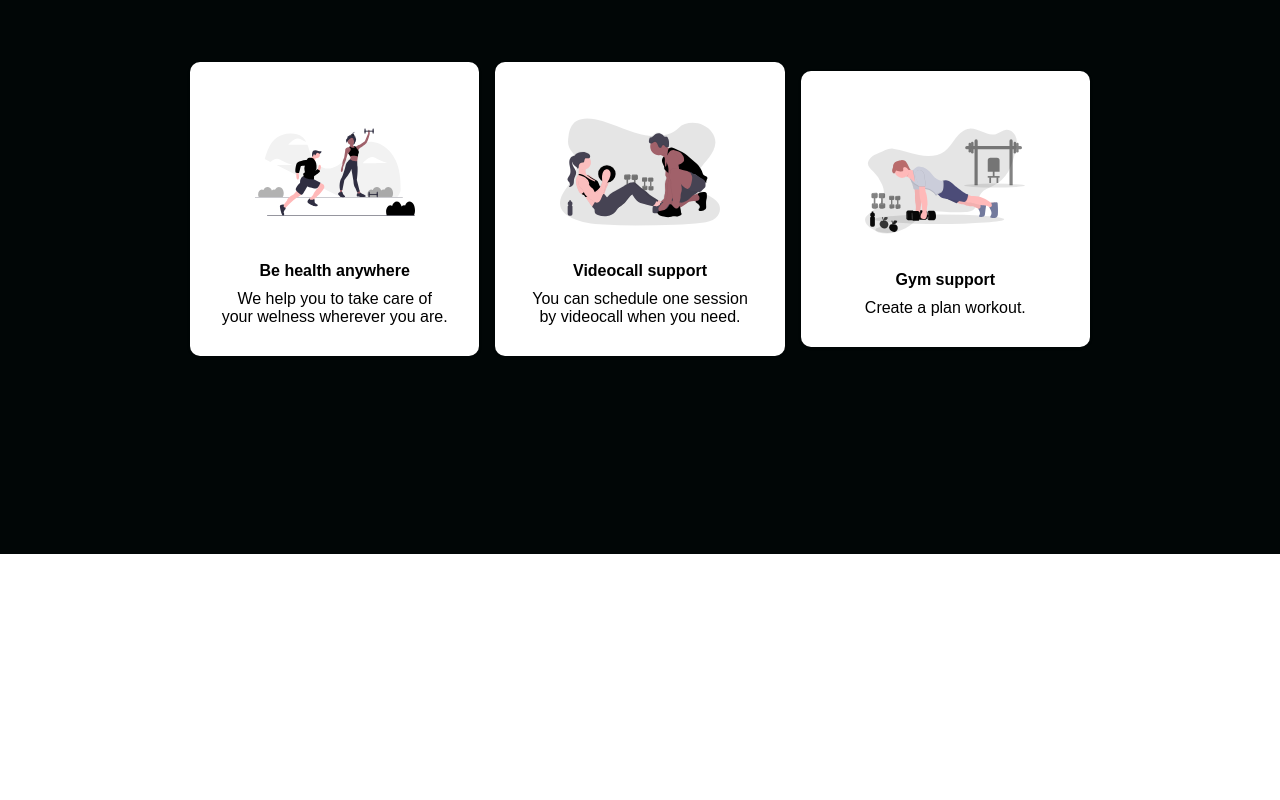
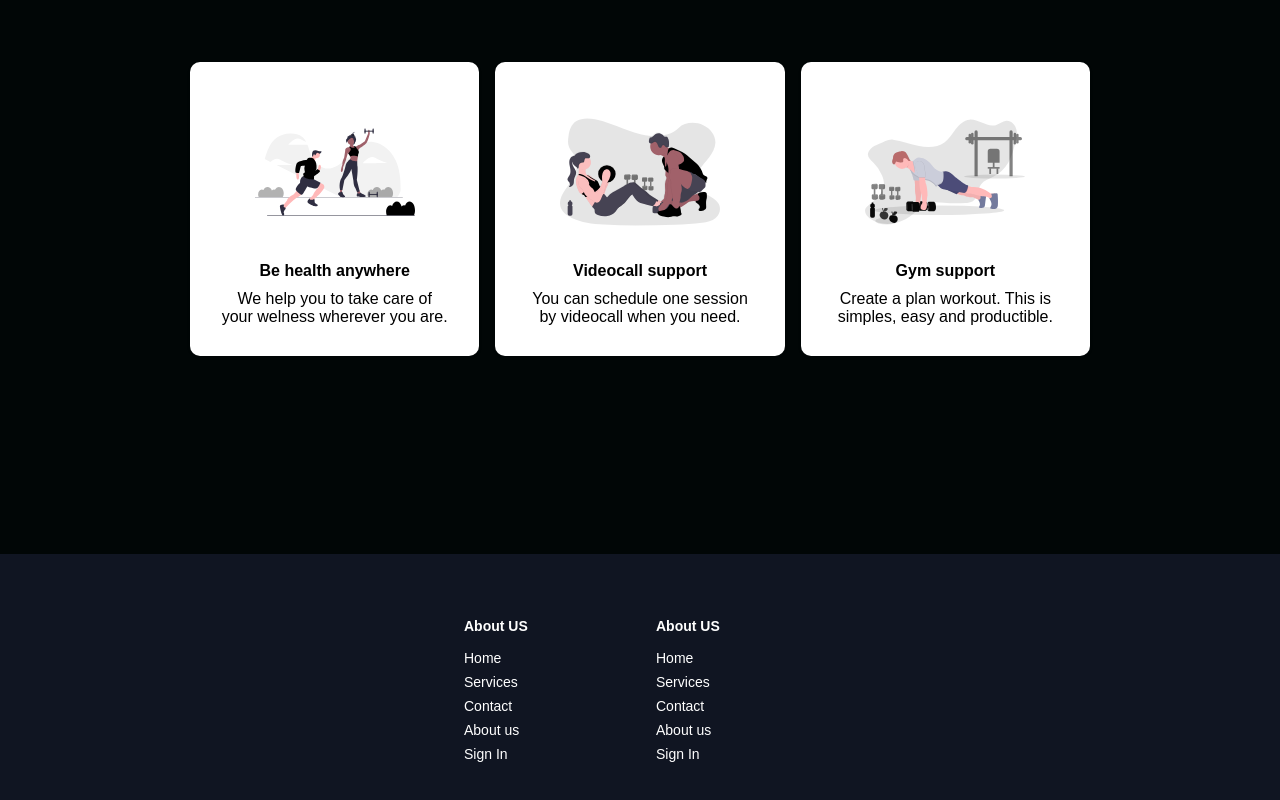
Before and after one commit to eduardobaia/react-websit-smooth-scroll, a React (Create React App) app: page / in a window 1280 px wide. Shown: the part 3706-4506 px from the top of the page. Before the commit the page ends 4260 px from the top, so only its background shows below. Built offline with nearby package versions, Linux system fonts and the light colour scheme; a web font is replaced by a local one.

Commit message:
putting footer fisrt things

```diff
--- a/src/App.js
+++ b/src/App.js
@@ -1,12 +1,19 @@
 import React from 'react';
 import './App.css';
-import { BrowserRouter as Router } from 'react-router-dom';
+import { BrowserRouter as Router, Route, Switch } from 'react-router-dom';
 import Home from './pages';
+import SigninPage from './pages/signin';
+
 
 function App() {
   return (
     <Router>
-      <Home/>
+
+      <Switch>
+        <Route path="/" component={Home} exact />
+        <Route path="/signin" component={SigninPage} exact />
+      </Switch>
+
     </Router>
   );
 }
--- /dev/null
+++ b/src/components/Footer/FooterElements.js
@@ -0,0 +1,69 @@
+import styled from 'styled-components';
+import { Link } from 'react-router-dom';
+
+export const FooterContainer = styled.footer`
+    background-color: #101522;
+`;
+
+export const FooterWrap = styled.div`
+    padding: 48px 24px;
+    display: flex;
+    flex-direction: column;
+    justify-content: center;
+    align-items: center;
+    max-width: 1100px;
+    margin: 0 auto;
+`;
+
+export const FooterLinksContainer = styled.div`
+    display: flex;
+    justify-content: center;
+
+    @media screen and (max-width: 820px){
+        padding-top: 32px;
+    }
+`;
+
+export const FooterLinksWrapper = styled.div`
+    display: flex;
+
+
+    @media screen and (max-width: 820px){
+        flex-direction: column;
+    }
+`;
+
+
+export const FooterLinkItems = styled.div`
+    display: flex;
+    flex-direction: column;
+    align-items: flex-start;
+    margin: 16px;
+    text-align: left;
+    width: 160px;
+    box-sizing: border-box;
+    color: #fff;
+
+    @media screen and (max-width: 420px){
+        margin: 0;
+        padding: 10px;
+        width: 100%;
+    }
+`;
+
+export const FooterLinkTitle = styled.h1`
+    font-size: 14px;
+    margin-bottom: 16px;
+`;
+
+export const FooterLink = styled(Link)`
+    color: #fff;
+    text-decoration: none;
+    margin-bottom: 0.5rem;
+    font-size: 14px;
+
+    &:hover {
+        color: #01bf71;
+        transition: 0.3s ease-in-out;
+    }
+`;
--- /dev/null
+++ b/src/components/Footer/index.js
@@ -0,0 +1,43 @@
+import React from 'react'
+import {
+    FooterContainer,
+    FooterWrap,
+    FooterLinksContainer,
+    FooterLinksWrapper,
+    FooterLinkItems,
+    FooterLinkTitle,
+    FooterLink
+} from './FooterElements';
+
+const Footer = () => {
+    return (
+        <FooterContainer>
+            <FooterWrap>
+                <FooterLinksContainer>
+                    <FooterLinksWrapper>
+                        <FooterLinkItems>
+                            <FooterLinkTitle> About US </FooterLinkTitle>
+                            <FooterLink to="/signin"> Home</FooterLink>
+                            <FooterLink to="/signin"> Services</FooterLink>
+                            <FooterLink to="/signin">Contact</FooterLink>
+                            <FooterLink to="/signin"> About us</FooterLink>
+                            <FooterLink to="/signin"> Sign In</FooterLink>
+
+                        </FooterLinkItems>
+                        <FooterLinkItems>
+                            <FooterLinkTitle> About US </FooterLinkTitle>
+                            <FooterLink to="/signin"> Home</FooterLink>
+                            <FooterLink to="/signin"> Services</FooterLink>
+                            <FooterLink to="/signin">Contact</FooterLink>
+                            <FooterLink to="/signin"> About us</FooterLink>
+                            <FooterLink to="/signin"> Sign In</FooterLink>
+
+                        </FooterLinkItems>
+                    </FooterLinksWrapper>
+                </FooterLinksContainer>
+            </FooterWrap>
+        </FooterContainer>
+    )
+}
+
+export default Footer
--- a/src/components/Services/index.js
+++ b/src/components/Services/index.js
@@ -28,7 +28,7 @@ const Services = () => {
                 <ServicesCard>
                     <ServicesIcon src={Icon3}></ServicesIcon>
                     <ServicesH2>Gym support</ServicesH2>
-                    <ServicesP>Create a plan workout.</ServicesP>
+                    <ServicesP>Create a plan workout. This is simples, easy and productible.</ServicesP>
                 </ServicesCard>
             </ServicesWrapper>
         </ServicesContainer>
--- a/src/pages/index.js
+++ b/src/pages/index.js
@@ -5,6 +5,7 @@ import Navbar from '../components/Navbar'
 import Sidebar from '../components/Sidebar'
 import { homeObjOne, homeObjThree, homeObjTwo } from '../components/InfoSection/Data'
 import Services from '../components/Services'
+import Footer from '../components/Footer'
 
 const Home = () => {
 
@@ -23,6 +24,8 @@ const Home = () => {
             <InfoSection {...homeObjTwo} />
             <InfoSection {...homeObjThree} />
             <Services></Services>
+            <Footer></Footer>
+
         </>
     )
 }
--- a/src/pages/signin.js
+++ b/src/pages/signin.js
@@ -3,7 +3,9 @@ import React from 'react'
 const SigninPage = () => {
     return (
         <div>
-
+            <h1>
+                Sign in SigninPage
+            </h1>
         </div>
     )
 }
```
Also changed, not shown: 1 other file (tests, documents, lock files or other folders).
